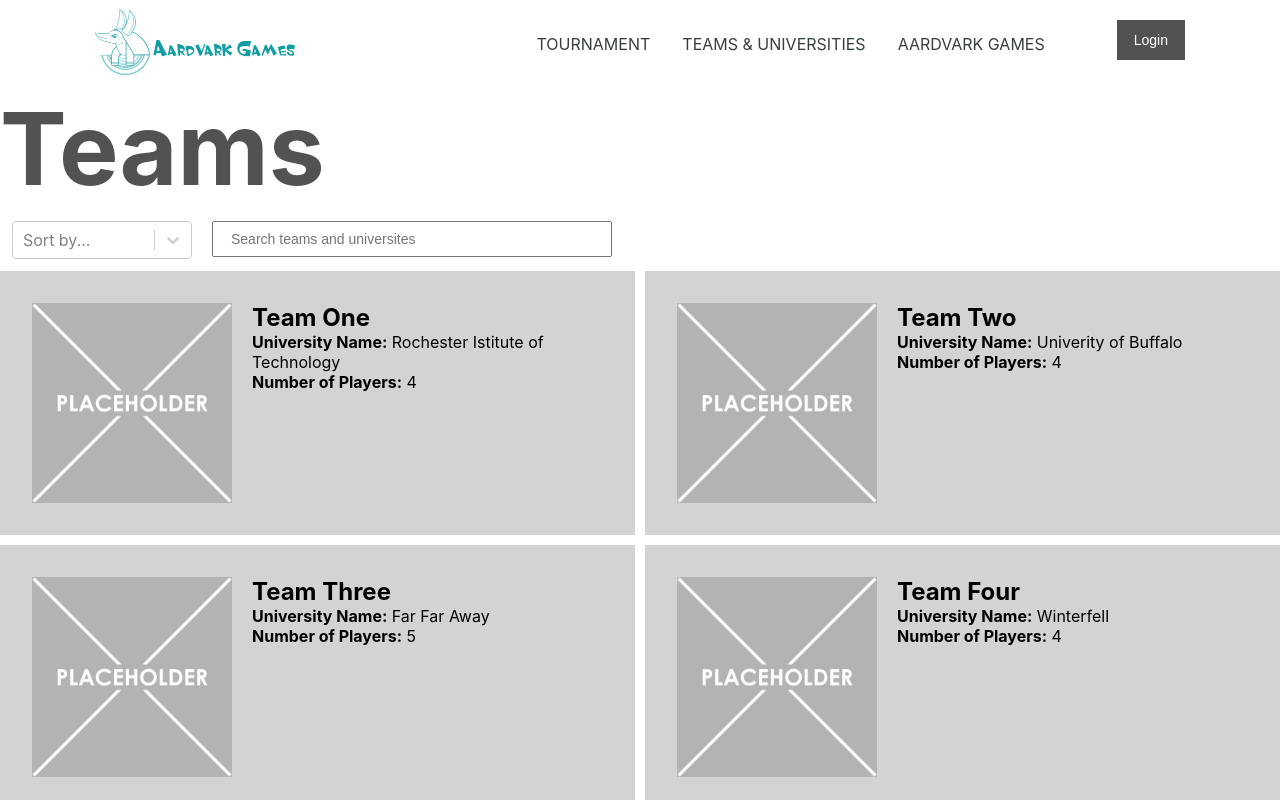
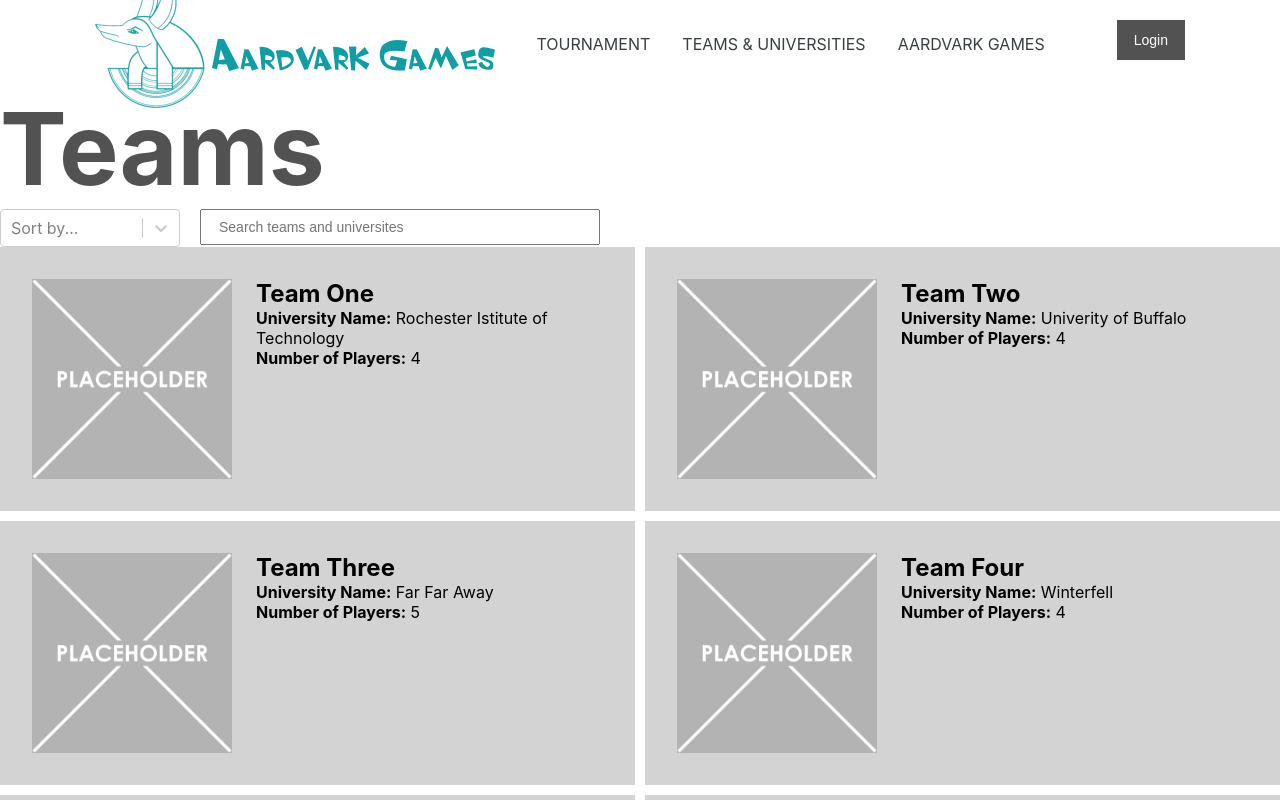
Before and after one commit to ISTE-500-501-TeamWatchHill/frontend, a React (Create React App) app: page /teamsanduniversities in a window 1280 px wide. Shown: the top 800 px of the page. Built offline with nearby package versions, Linux system fonts and the light colour scheme.

Commit message:
Converted teamblock to modules

```diff
--- a/src/components/teamblock/teamblock.js
+++ b/src/components/teamblock/teamblock.js
@@ -1,5 +1,5 @@
 import React from 'react'
-import './teamblock.css';
+import styles from './teamblock.module.css';
 import image from '../placeholder.png';
 
 const TeamBlock = (props) => {
@@ -17,9 +17,9 @@ const TeamBlock = (props) => {
 
     return (
           <>
-            <div class="block">
-                <div class="flex">
-                    <img src={image} alt="Placeholder"/>
+            <div className={styles.block}>
+                <div className={styles.flex}>
+                    <img className={styles.img} src={image} alt="Placeholder"/>
 
                     <div>
                         <h2>{props.team.name}</h2>
--- a/src/components/teamblock/teamblock.css
+++ b/src/components/teamblock/teamblock.module.css
@@ -10,6 +10,6 @@
     margin: 12px
 }
 
-img {
+.img {
     width: 200px;
 }
```
